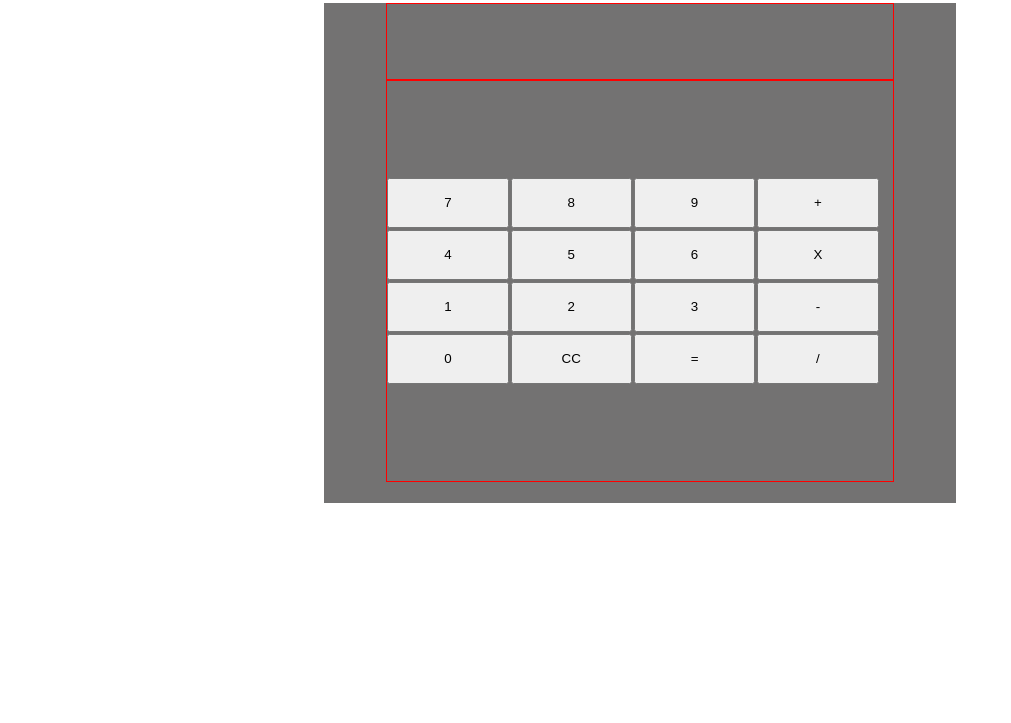
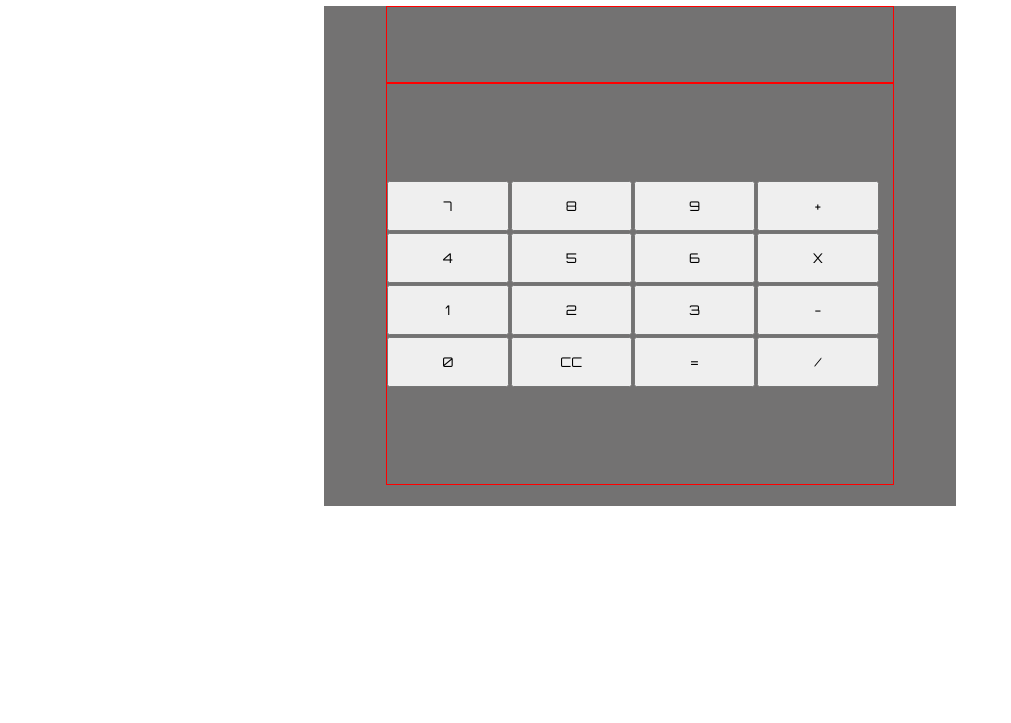
Before and after one commit to Sean-Andrews/calculator, a plain HTML site: page index.html in a window 1280 px wide. Shown: the part 77-800 px from the top of the page, without its empty margins (0-1011 px from the left). Drawn offline with Linux system fonts and the light colour scheme.

Commit message:
Add google font

```diff
--- a/index.html
+++ b/index.html
@@ -6,6 +6,9 @@
     <meta charset="UTF-8">
     <title>Calculator</title>
     <link rel="stylesheet" href="styles.css">
+    <link rel="preconnect" href="https://fonts.googleapis.com">
+    <link rel="preconnect" href="https://fonts.gstatic.com" crossorigin>
+    <link href="https://fonts.googleapis.com/css2?family=Open+Sans:ital,wght@0,300;0,400;0,700;1,300;1,400;1,700&family=Orbitron:wght@400;500;600;700&family=Press+Start+2P&family=Roboto:ital,wght@0,100;0,300;0,400;0,500;0,700;0,900;1,100;1,300;1,400;1,500;1,700;1,900&display=swap" rel="stylesheet">
 </head>
 
 <body>
--- a/styles.css
+++ b/styles.css
@@ -1,3 +1,6 @@
+* {
+    font-family: "Orbitron", sans-serif;
+}
 #calculator {
     width: 50%;
     height: 500px;
```
